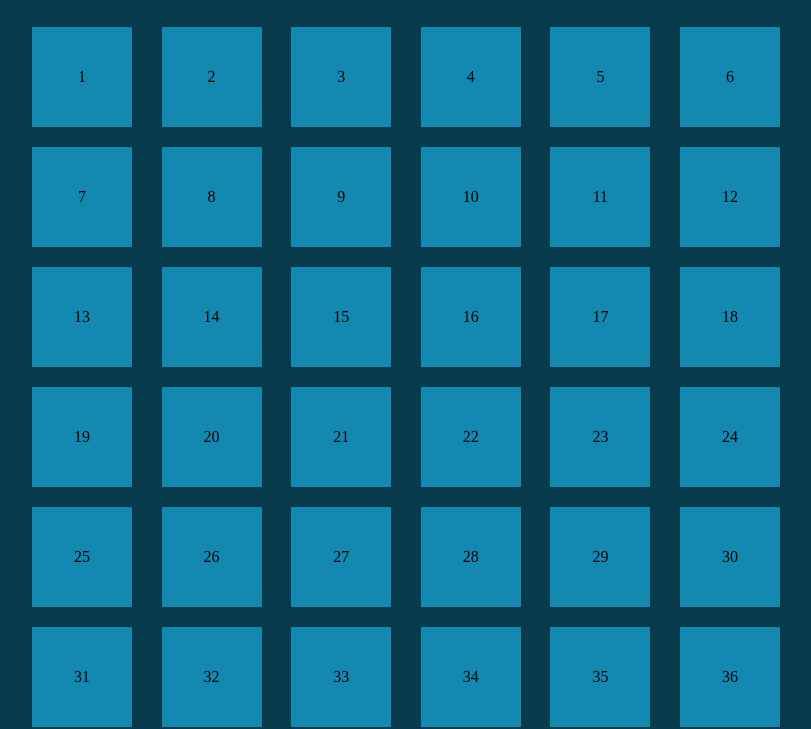
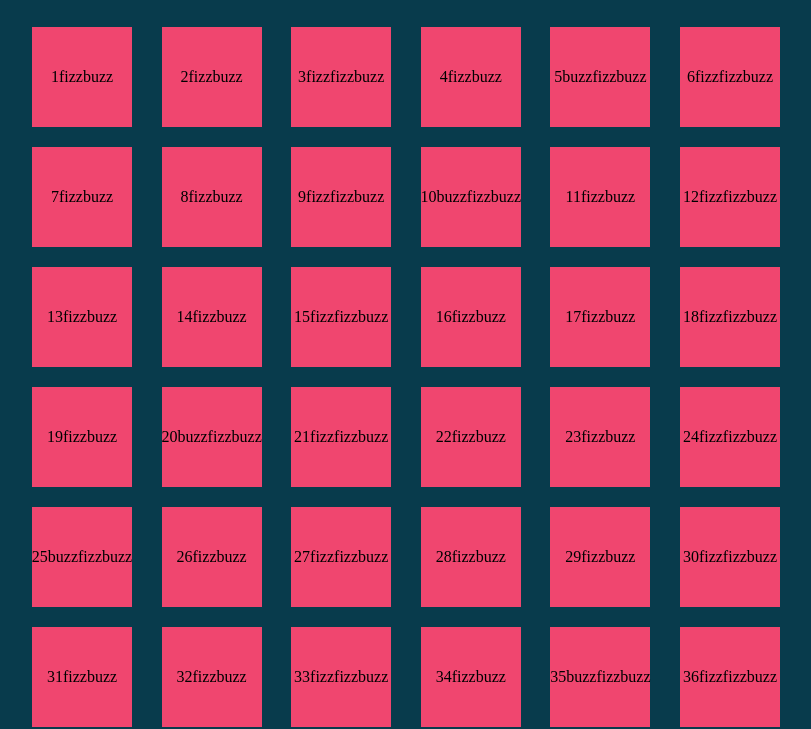
Before and after one commit to Passa69/js-fizzbuzzdom, a plain HTML site: page index.html in a window 1280 px wide. Shown: the part 102-831 px from the top of the page, without its empty margins (234-1045 px from the left). Drawn offline with Linux system fonts and the light colour scheme.

Commit message:
aggiunta condizioni per il ciclo

```diff
--- a/css/style.css
+++ b/css/style.css
@@ -35,13 +35,31 @@ body {
 }
 
 .square3 {
+    display: flex;
+    align-items: center;
+    justify-content: center;
+    height: 100px;
+    width: 100px;
+    margin: 10px;
     background-color: #0bd6a1;
 }
 
 .square5 {
+    display: flex;
+    align-items: center;
+    justify-content: center;
+    height: 100px;
+    width: 100px;
+    margin: 10px;
     background-color: #ffd166;
 }
 
 .square15 {
+    display: flex;
+    align-items: center;
+    justify-content: center;
+    height: 100px;
+    width: 100px;
+    margin: 10px;
     background-color: #f0466f;
 }
--- a/js/script.js
+++ b/js/script.js
@@ -7,4 +7,17 @@ for (let i = 1; i < 1000; i++) {
     square.classList.add("square");
     square.append(i);
     squareContainer.append(square);
+
+    if (i % 3 == 0) {
+        square.classList.add("square3");
+        square.append("fizz");
+
+    } else if (i % 5 == 0) {
+        square.classList.add("square5");
+        square.append("buzz");
+
+    } else (i % 15 == 0); {
+        square.classList.add("square15");
+        square.append("fizzbuzz");
+    }
 }
```
